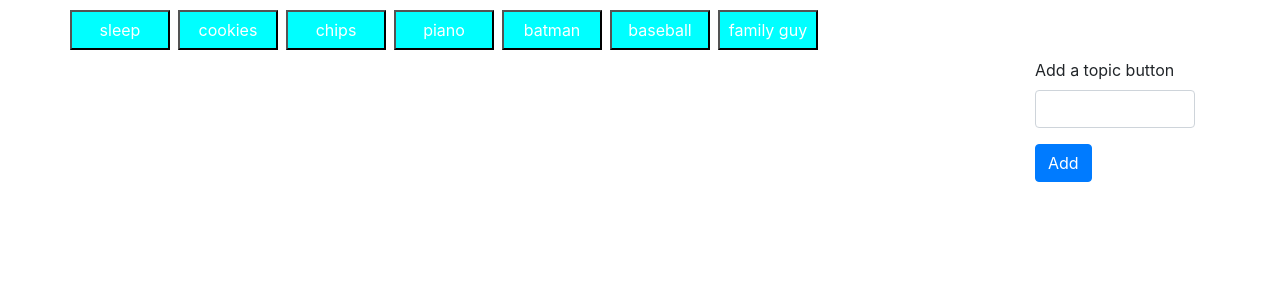
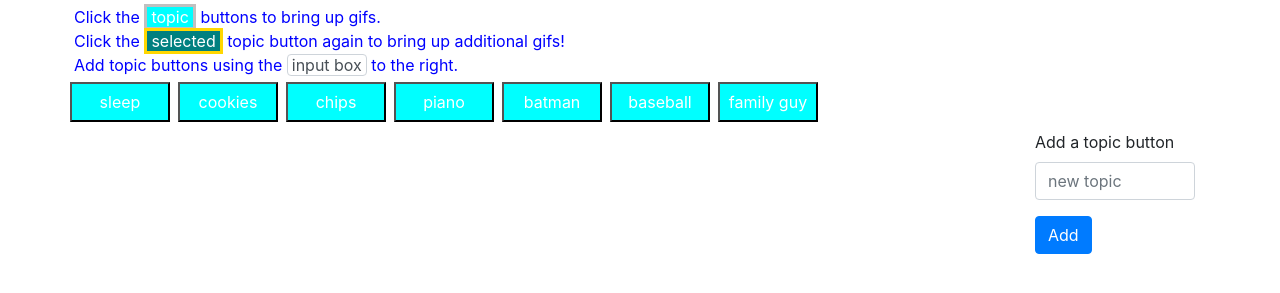
Before and after one commit to kennethchung5/GifTastic, a plain HTML site: page index.html in a window 1280 px wide. Shown: the part 61-354 px from the top of the page. Drawn offline with nearby package versions, Linux system fonts and the light colour scheme.

Commit message:
added instructions with styling

```diff
--- a/assets/css/style.css
+++ b/assets/css/style.css
@@ -10,6 +10,11 @@ p {
     color: white;
 
     padding: 5px 10px;
+}
+
+.instructions {
+    background-color: white;
+    color: blue;
 }
 
 .topicBtn {
@@ -29,17 +34,32 @@ p {
     border: thick gold solid;
 }
 
+.topicStyle {
+    background-color: aqua;
+    color: white;
+    border: medium solid silver;
+
+    padding: 0 4px;
+}
+
+.selectedStyle {
+    background-color: teal;
+    color: white;
+    border: medium gold solid;
+
+    padding: 0 4px;
+}
+
+.inputStyle {
+    background-color: #fff;
+    color: #495057;
+    border: 1px solid #ced4da;
+    border-radius: .25rem;
+
+    padding: 0 4px;
+}
 
 .gifDiv {
     float: left;
     margin: 0 10px 10px 0;
-
 }
-
-#buttonsDisplay {
-    /* border: yellow dashed; */
-}
-
-#gifsDisplay {
-    /* border: black dashed; */
-}
--- a/index.html
+++ b/index.html
@@ -11,18 +11,27 @@
         <div class="row">
             <h1 class="titleHeading">Gif Generator</h1>
         </div>
+
+        <div class="row">
+            <p class="instructions">Click the <span class="topicStyle">topic</span> buttons to bring up gifs.<br>
+            Click the <span class="selectedStyle">selected</span> topic button again to bring up additional gifs!<br>
+            Add topic buttons using the <span class="inputStyle">input box</span> to the right.</p>
+        </div>
+
         <div class="row">
             <div id="buttonsDisplay"></div>
         </div>
+
         <div class="row">
             <div class="col-md-10">
                 <div id="gifsDisplay"></div>
             </div>
+
             <div class="col-md-2">
                 <form>
                     <div class="form-group">
                         <label>Add a topic button</label>
-                            <input id="topicInput" type="text" class="form-control">
+                            <input id="topicInput" type="text" class="form-control" placeholder="new topic">
                     </div>
                     <button id="addTopic" type="submit" class="btn btn-primary">Add</button>
                 </form>
```
